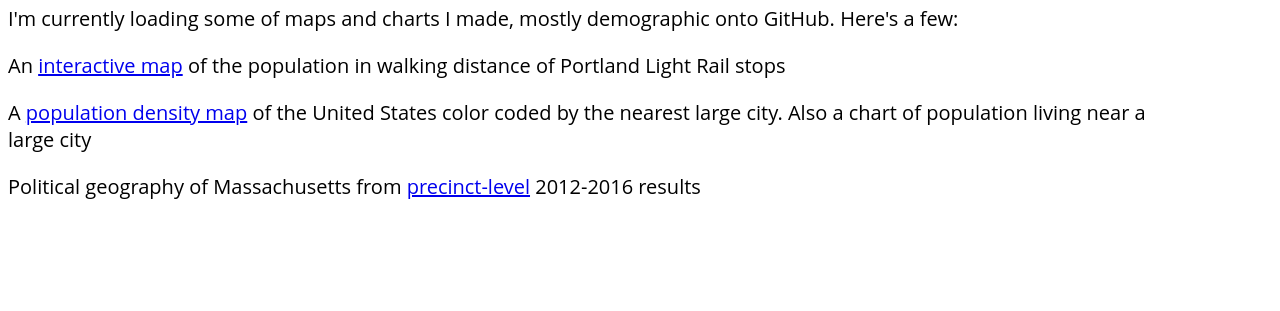
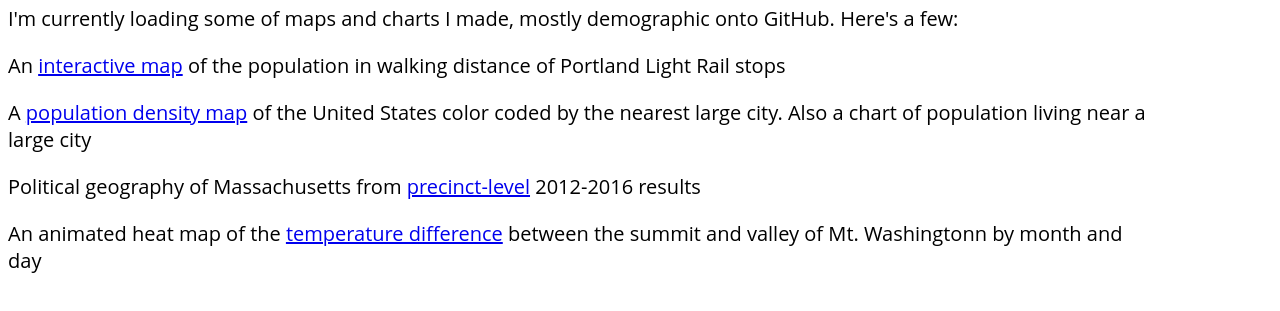
Before and after one commit to neipate/neipate.github.io, a plain HTML site: page index.html in a window 1280 px wide. Shown: the part 85-396 px from the top of the page. Drawn offline with Linux system fonts and the light colour scheme; a script that the page names is missing.

Commit message:
Added link to chart on index page

```diff
--- a/index.html
+++ b/index.html
@@ -30,6 +30,8 @@ text-align: center;}
 
 <p>Political geography of Massachusetts from </a><a href="election_intro.html">precinct-level</a> 2012-2016 results </p>
 
+<p>An animated heat map of the </a><a href="mtwashington.html">temperature difference</a> between the summit and valley of Mt. Washingtonn by month and day </p>
+
 </div>
 </body>
 <script src="//ajax.googleapis.com/ajax/libs/webfont/1.4.7/webfont.js"></script>
```
